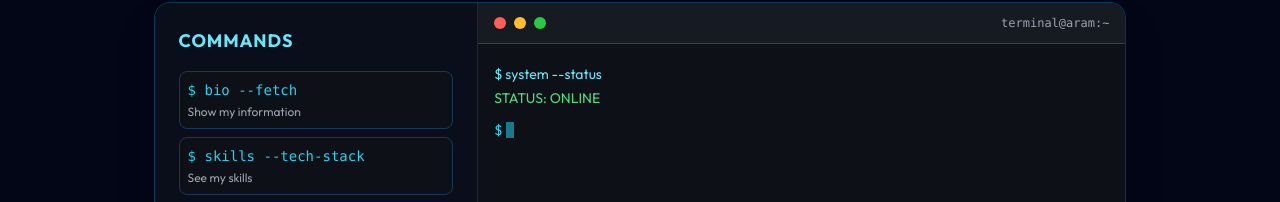
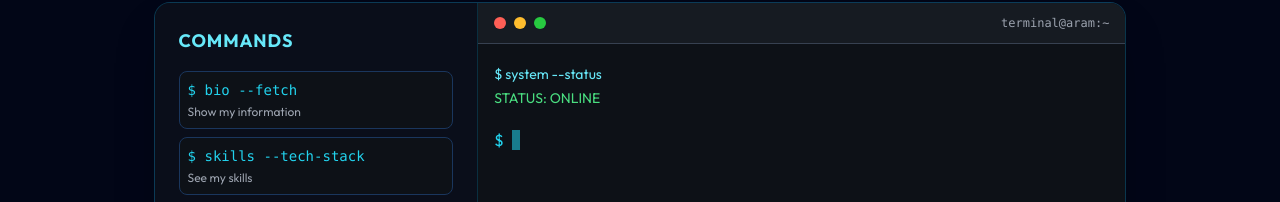
Before and after one commit to Aram-filali/Aram-sPortfolio, a Next.js app: page / in a window 1280 px wide. Shown: the part 994-1196 px from the top of the page. Built offline with nearby package versions, Linux system fonts and the light colour scheme; a web font is replaced by a local one.

Commit message:
Fix terminal

```diff
--- a/app/components/About.jsx
+++ b/app/components/About.jsx
@@ -248,7 +248,7 @@ const About = ({ isDarkMode }) => {
             </div>
 
             {/* Terminal Content */}
-            <div ref={terminalRef} className='p-4 pb-8 font-mono text-sm space-y-1 h-[300px] sm:h-[400px] lg:h-[500px] overflow-y-auto scrollbar-hide'>
+            <div ref={terminalRef} className='p-4 pb-12 font-mono text-sm space-y-1 h-[350px] sm:h-[400px] lg:h-[500px] overflow-y-auto scrollbar-hide'>
               <style jsx>{`
                 .scrollbar-hide::-webkit-scrollbar {
                   display: none;
@@ -280,9 +280,9 @@ const About = ({ isDarkMode }) => {
               ))}
 
               {/* Cursor */}
-              <div className='flex items-center pt-2'>
-                <span className='text-[#1a365d] dark:text-cyan-400'>$</span>
-                <span className='w-2 h-4 bg-[#1a365d] dark:bg-cyan-400 ml-1 animate-pulse'></span>
+              <div className='flex items-center pt-4'>
+                <span className='text-[#1a365d] dark:text-cyan-400 text-base'>$</span>
+                <span className='w-2 h-5 bg-[#1a365d] dark:bg-cyan-400 ml-2 animate-pulse'></span>
               </div>
             </div>
           </motion.div>
```
